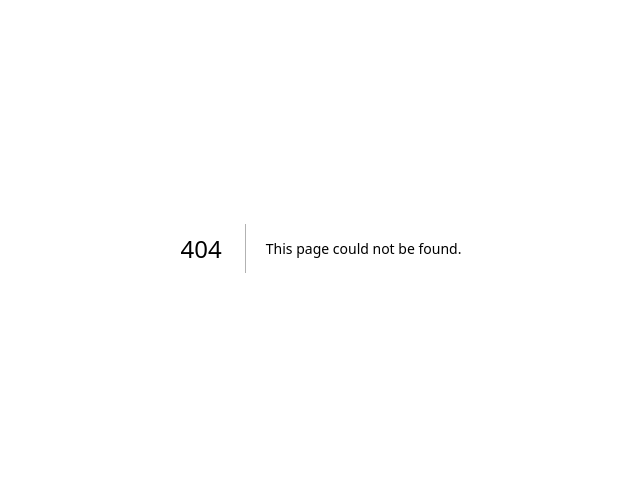
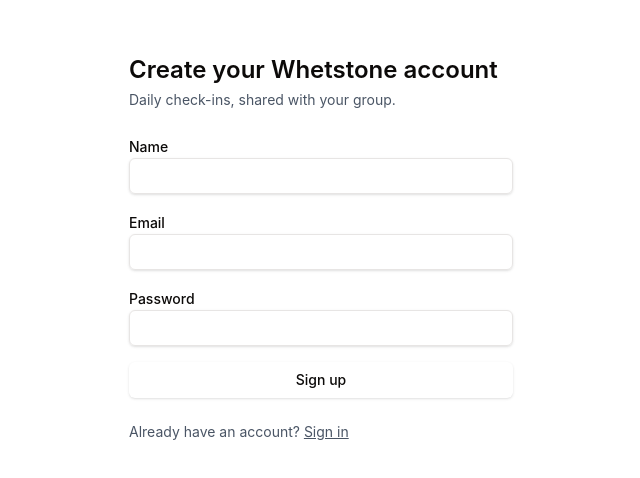
Before and after one commit to donovansmith44/whetstone, a Next.js app: page /signup in a window 1280 px wide. Before the commit this address had no page. Shown: the part 152-630 px from the top of the page, without its empty margins (319-959 px from the left). Built offline with nearby package versions, Linux system fonts and the light colour scheme; no server answers.

Commit message:
feat: signup flow (server action + form + page)
Co-Authored-By: Claude Opus 4.7 (1M context) <noreply@anthropic.com>

```diff
--- /dev/null
+++ b/src/app/signup/page.tsx
@@ -0,0 +1,19 @@
+import Link from "next/link";
+import { SignupForm } from "@/components/auth/signup-form";
+
+export default function SignupPage() {
+  return (
+    <main className="min-h-screen flex items-center justify-center p-6">
+      <div className="w-full max-w-sm space-y-6">
+        <div>
+          <h1 className="text-2xl font-semibold">Create your Whetstone account</h1>
+          <p className="text-sm text-gray-600 mt-1">Daily check-ins, shared with your group.</p>
+        </div>
+        <SignupForm />
+        <p className="text-sm text-gray-600">
+          Already have an account? <Link href="/signin" className="underline">Sign in</Link>
+        </p>
+      </div>
+    </main>
+  );
+}
--- /dev/null
+++ b/src/components/auth/signup-form.tsx
@@ -0,0 +1,60 @@
+"use client";
+
+import { useState, useTransition } from "react";
+import { useForm } from "react-hook-form";
+import { zodResolver } from "@hookform/resolvers/zod";
+import { useRouter } from "next/navigation";
+import { signupSchema, type SignupInput } from "@/lib/validators";
+import { signup } from "@/server-actions/auth";
+import { Button } from "@/components/ui/button";
+import { Input } from "@/components/ui/input";
+import { Label } from "@/components/ui/label";
+
+export function SignupForm() {
+  const router = useRouter();
+  const [serverError, setServerError] = useState<string | null>(null);
+  const [pending, startTransition] = useTransition();
+  const { register, handleSubmit, formState: { errors } } = useForm<SignupInput>({
+    resolver: zodResolver(signupSchema),
+  });
+
+  const onSubmit = (data: SignupInput) => {
+    setServerError(null);
+    startTransition(async () => {
+      const result = await signup(data);
+      if (result.ok) {
+        router.push("/verify-email");
+      } else {
+        setServerError(result.error);
+      }
+    });
+  };
+
+  return (
+    <form onSubmit={handleSubmit(onSubmit)} className="space-y-4">
+      <div className="space-y-1">
+        <Label htmlFor="name">Name</Label>
+        <Input id="name" {...register("name")} autoComplete="name" />
+        {errors.name && <p className="text-sm text-red-600">{errors.name.message}</p>}
+      </div>
+
+      <div className="space-y-1">
+        <Label htmlFor="email">Email</Label>
+        <Input id="email" type="email" {...register("email")} autoComplete="email" />
+        {errors.email && <p className="text-sm text-red-600">{errors.email.message}</p>}
+      </div>
+
+      <div className="space-y-1">
+        <Label htmlFor="password">Password</Label>
+        <Input id="password" type="password" {...register("password")} autoComplete="new-password" />
+        {errors.password && <p className="text-sm text-red-600">{errors.password.message}</p>}
+      </div>
+
+      {serverError && <p className="text-sm text-red-600">{serverError}</p>}
+
+      <Button type="submit" disabled={pending} className="w-full">
+        {pending ? "Creating account..." : "Sign up"}
+      </Button>
+    </form>
+  );
+}
--- /dev/null
+++ b/src/server-actions/auth.ts
@@ -0,0 +1,54 @@
+"use server";
+
+import { eq } from "drizzle-orm";
+import { db, schema } from "@/db";
+import { signupSchema, type SignupInput } from "@/lib/validators";
+import { hashPassword } from "@/lib/password";
+import { generateToken, addExpiry } from "@/lib/tokens";
+import { sendVerificationEmail } from "@/lib/email";
+
+export type ActionResult =
+  | { ok: true }
+  | { ok: false; error: string };
+
+export async function signup(input: SignupInput): Promise<ActionResult> {
+  const parsed = signupSchema.safeParse(input);
+  if (!parsed.success) {
+    return { ok: false, error: parsed.error.issues[0]?.message ?? "Invalid input" };
+  }
+  const { email, name, password } = parsed.data;
+
+  const existing = await db
+    .select({ id: schema.users.id })
+    .from(schema.users)
+    .where(eq(schema.users.email, email))
+    .limit(1);
+  if (existing.length > 0) {
+    return { ok: false, error: "An account with that email already exists." };
+  }
+
+  const passwordHash = await hashPassword(password);
+  const [user] = await db
+    .insert(schema.users)
+    .values({ email, name, passwordHash })
+    .returning({ id: schema.users.id });
+
+  await db.insert(schema.userPreferences).values({ userId: user.id });
+
+  const token = generateToken();
+  await db.insert(schema.tokens).values({
+    userId: user.id,
+    kind: "email_verify",
+    token,
+    expiresAt: addExpiry(24),
+  });
+
+  try {
+    await sendVerificationEmail(email, token);
+  } catch (err) {
+    console.error("verification email failed", err);
+    return { ok: false, error: "Account created but we couldn't send the verification email. Try again later." };
+  }
+
+  return { ok: true };
+}
```
